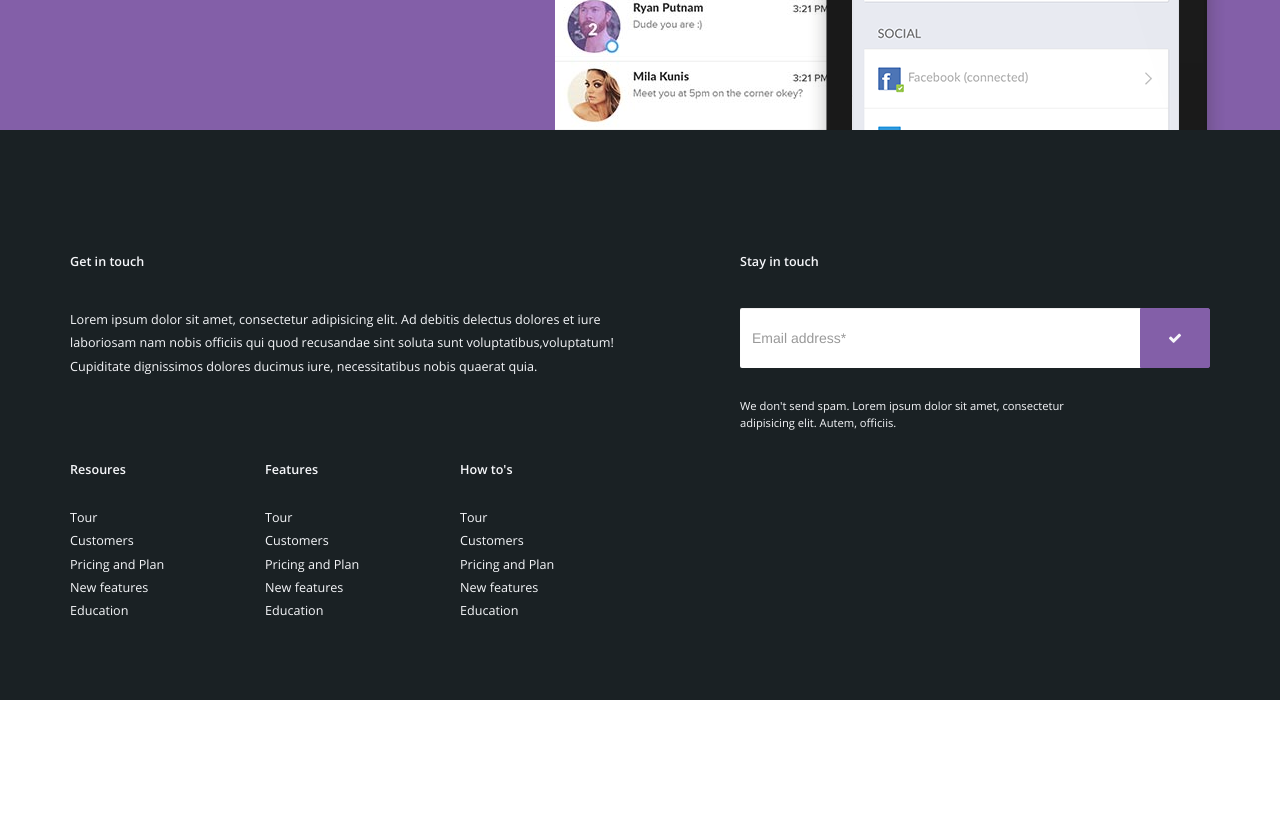
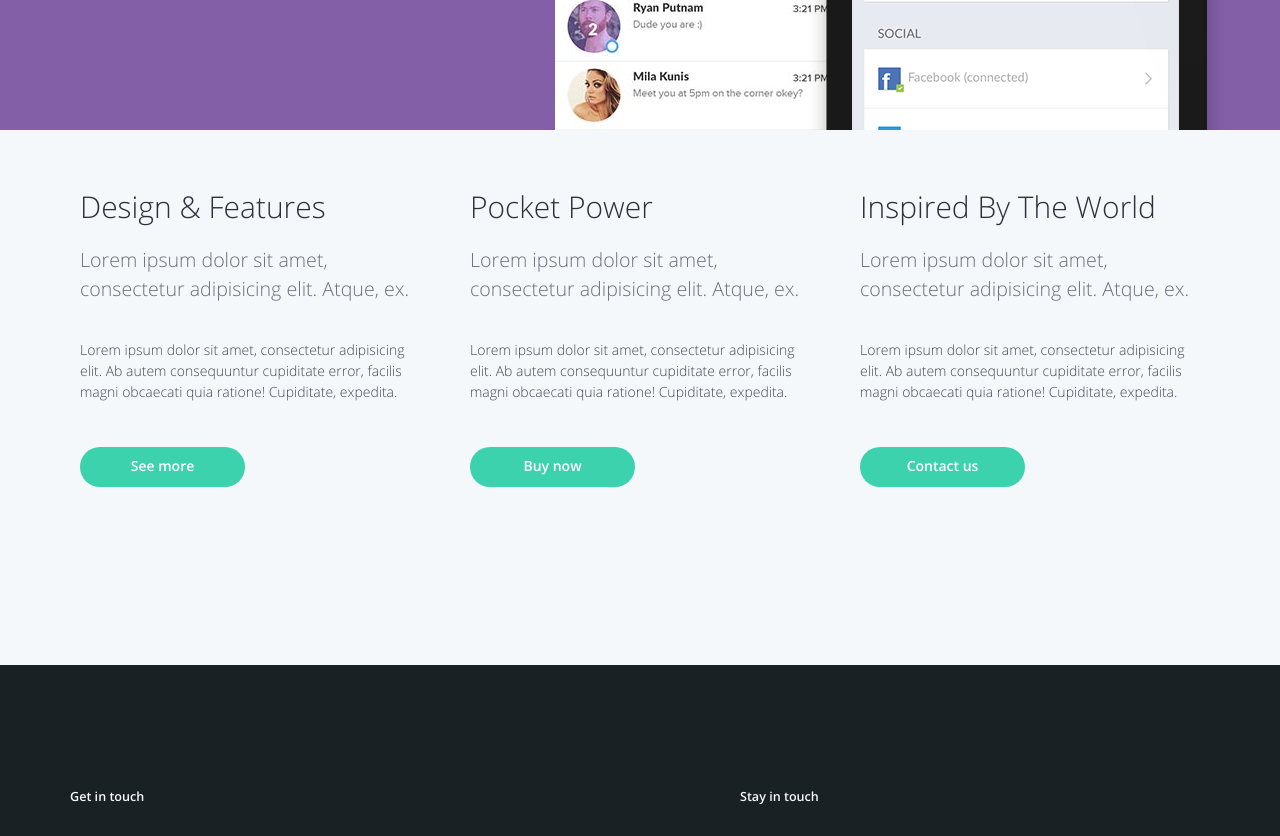
Before and after one commit to YuliaB01/Tork_project, a website: page src/index.html in a window 1280 px wide. Shown: the part 1240-2076 px from the top of the page. Before the commit the page ends 1940 px from the top, so only its background shows below. Drawn offline with nearby package versions, Linux system fonts and the light colour scheme; files that its build step writes are made by us from their sources.

Commit message:
Info section added

```diff
--- /dev/null
+++ b/src/css/Components/Info-content.less
@@ -0,0 +1,28 @@
+.info-content {
+  padding: 30px 10px 30px 10px;
+  height: 100%;
+
+  &__head {
+    font-family: OpenSansLight, sans-serif;
+    font-size: 2.14em;
+    color: @info-section-text-color;
+    line-height: 1.833;
+    text-transform: capitalize;
+  }
+
+  &__subhead {
+    font-family: OpenSansLight, OpenSans, sans-serif;
+    font-size: 1.4em;
+    color: #696f7c;
+    line-height: 1.5;
+  }
+
+  &__text {
+    font-family: OpenSansLight, OpenSans, sans-serif;
+    font-size: 1em;
+    color: #44484f;
+    line-height: 1.5;
+    padding-bottom:  35px;
+    padding-top: 35px;
+  }
+}
--- a/src/css/layout.less
+++ b/src/css/layout.less
@@ -121,13 +121,28 @@ body, html {
 }
 
 .promo {
-  height: 500px;
+  min-height: 500px;
   background-color: @buy-btn-color;
-  //position: relative;
 }
 
+.info {
+  position: relative;
+  z-index: 4;
+  background-color: #f4f8fb;
+  min-height: 535px;
+
+  .container {
+    height: 100%;
+  }
+}
+
+.info-div {
+  position: relative;
+}
+
+
 .footer {
-  height: 570px;
+  min-height: 570px;
   width: 100%;
   background-color: @footer-bg-color;
   position: relative;
--- a/src/css/main.less
+++ b/src/css/main.less
@@ -13,3 +13,4 @@
 @import "Components/See-more-btn";
 @import "Components/Promo-right";
 @import "Components/Promo-left";
+@import "Components/Info-content";
--- a/src/css/vars.less
+++ b/src/css/vars.less
@@ -8,3 +8,4 @@
 @hero-text-color: #fff;
 
 @see-more-btn-color: #3dd2ae;
+@info-section-text-color: #2b303b;
--- a/src/index.html
+++ b/src/index.html
@@ -83,6 +83,66 @@
                             <div class="col-lg-6 col-md-6 col-sm-6 col-xs-12 promo-right">
                                 <img src="/images/phone.png" alt="phone" class="promo-right__img">
                                 <img src="/images/interface.jpg" alt="interface-img" class="promo-right__image">
+                            </div>
+                        </div>
+                    </div>
+                </section>
+                <section class="info">
+                    <div class="container">
+                        <div class="row">
+                            <div class="col-lg-4 col-md-4 col-sm-4 col-xs-12 info-div">
+                                <div class="info-content">
+                                    <h3 class="info-content__head">
+                                        Design & features
+                                    </h3>
+                                    <span class="info-content__subhead">
+                                        Lorem ipsum dolor sit amet, consectetur adipisicing elit. Atque, ex.
+                                    </span>
+                                    <p class="info-content__text">
+                                        Lorem ipsum dolor sit amet, consectetur adipisicing elit.
+                                        Ab autem consequuntur cupiditate error, facilis magni obcaecati quia ratione!
+                                        Cupiditate, expedita.
+                                    </p>
+                                    <a href="" class="info-content__btn btn btn-link see-more-btn">
+                                        See more
+                                    </a>
+                                </div>
+                            </div>
+                            <div class="col-lg-4 col-md-4 col-sm-4 col-xs-12 info-div">
+                                <div class="info-content">
+                                    <h3 class="info-content__head">
+                                        Pocket power
+                                    </h3>
+                                    <span class="info-content__subhead">
+                                        Lorem ipsum dolor sit amet, consectetur adipisicing elit. Atque, ex.
+                                    </span>
+                                    <p class="info-content__text">
+                                        Lorem ipsum dolor sit amet, consectetur adipisicing elit.
+                                        Ab autem consequuntur cupiditate error, facilis magni obcaecati quia ratione!
+                                        Cupiditate, expedita.
+                                    </p>
+                                    <a href="" class="info-content__btn btn btn-link see-more-btn">
+                                        Buy now
+                                    </a>
+                                </div>
+                            </div>
+                            <div class="col-lg-4 col-md-4 col-sm-4 col-xs-12 info-div">
+                                <div class="info-content">
+                                    <h3 class="info-content__head">
+                                        Inspired by the world
+                                    </h3>
+                                    <span class="info-content__subhead">
+                                        Lorem ipsum dolor sit amet, consectetur adipisicing elit. Atque, ex.
+                                    </span>
+                                    <p class="info-content__text">
+                                        Lorem ipsum dolor sit amet, consectetur adipisicing elit.
+                                        Ab autem consequuntur cupiditate error, facilis magni obcaecati quia ratione!
+                                        Cupiditate, expedita.
+                                    </p>
+                                    <a href="" class="info-content__btn btn btn-link see-more-btn">
+                                        Contact us
+                                    </a>
+                                </div>
                             </div>
                         </div>
                     </div>
```
